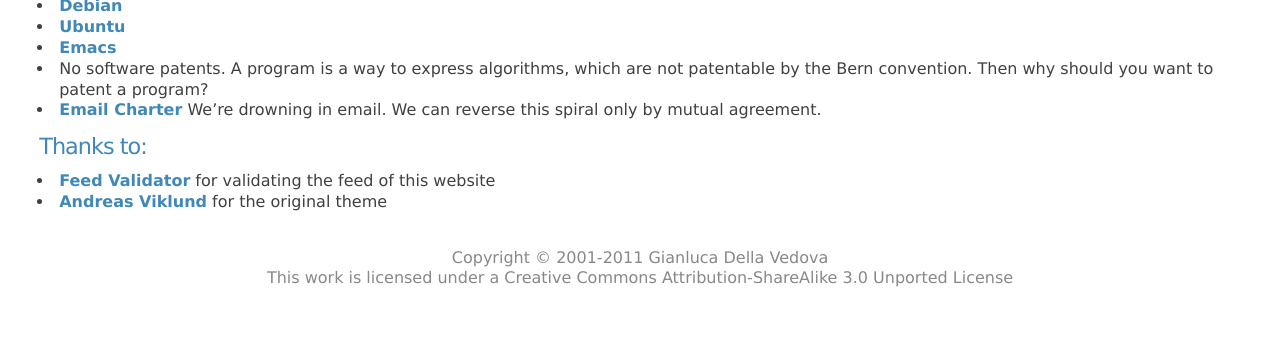
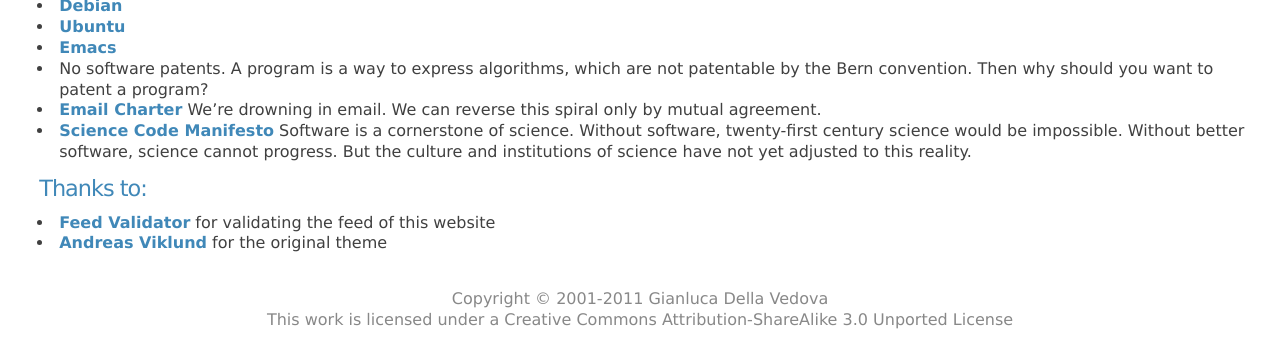
Before and after one commit to gdv/gianluca.dellavedova.org, a Jekyll site: the page built from endorsements.markdown, in a window 1280 px wide, cut to the strip 608-954 px from the top of the page. Built offline with Jekyll 4.4.1, drawn with Linux system fonts in a browser that asks for light colours; Markdown is read by kramdown in place of the engine named in the settings; before the commit the page ends 912 px from its top, so only the background shows below that.

Commit message:
Science Code Manifesto

```diff
--- a/endorsements.markdown
+++ b/endorsements.markdown
@@ -17,6 +17,9 @@
     not patentable by the Bern convention. Then why should you want to patent
     a program?
 *   [Email Charter](http://emailcharter.org/) We're drowning in email. We can reverse this spiral only by mutual agreement.
+*   [Science Code Manifesto](http://sciencecodemanifesto.org/) Software is a
+    cornerstone of science. Without software, twenty-first century science
+    would be impossible. Without better software, science cannot progress. But the culture and institutions of science have not yet adjusted to this reality.
 
 ## Thanks to:
 
```
Also changed, not shown: didattica/Algoritmica_su_Stringhe/2011-2012.md (+1 -1 lines).
